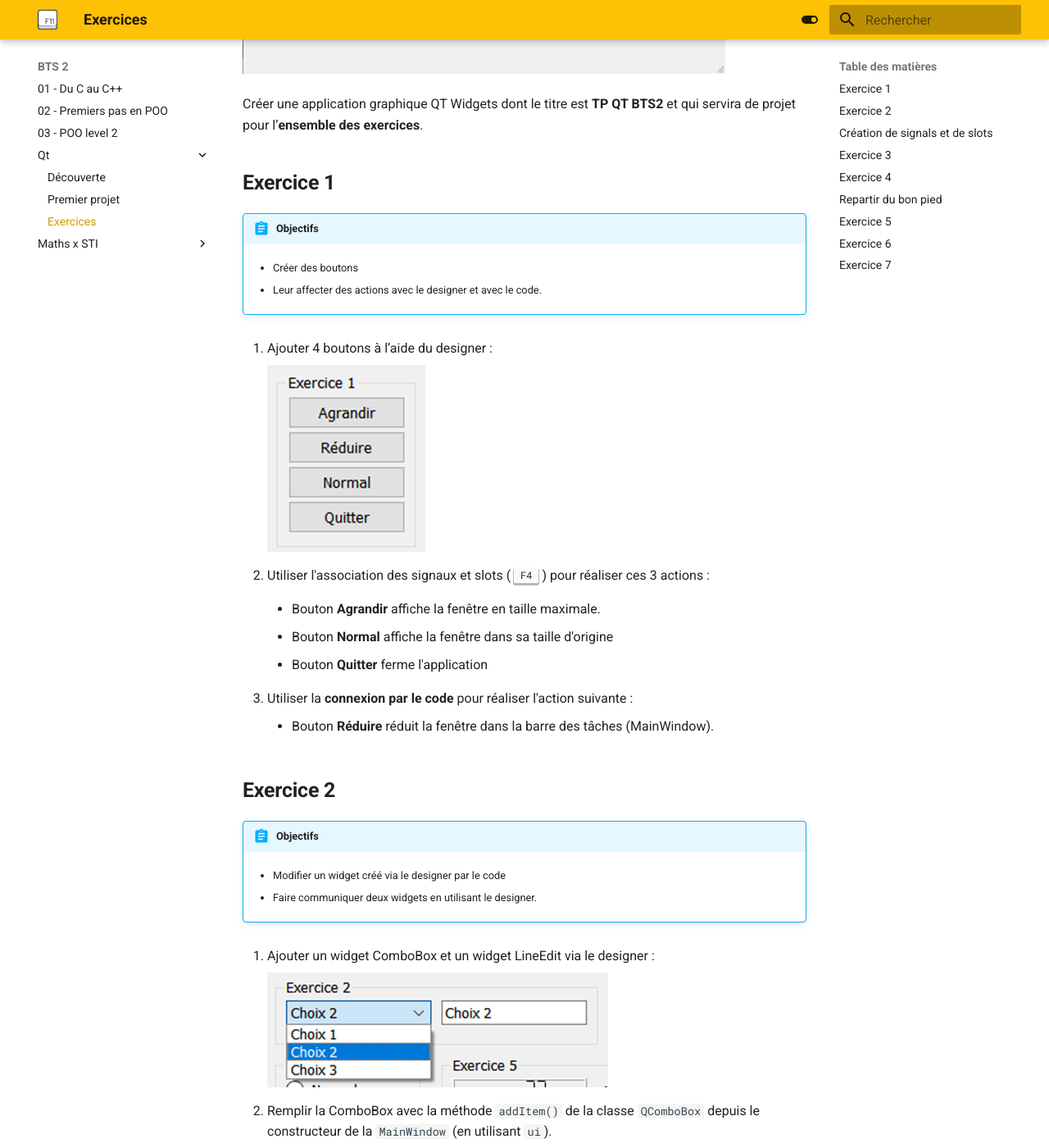
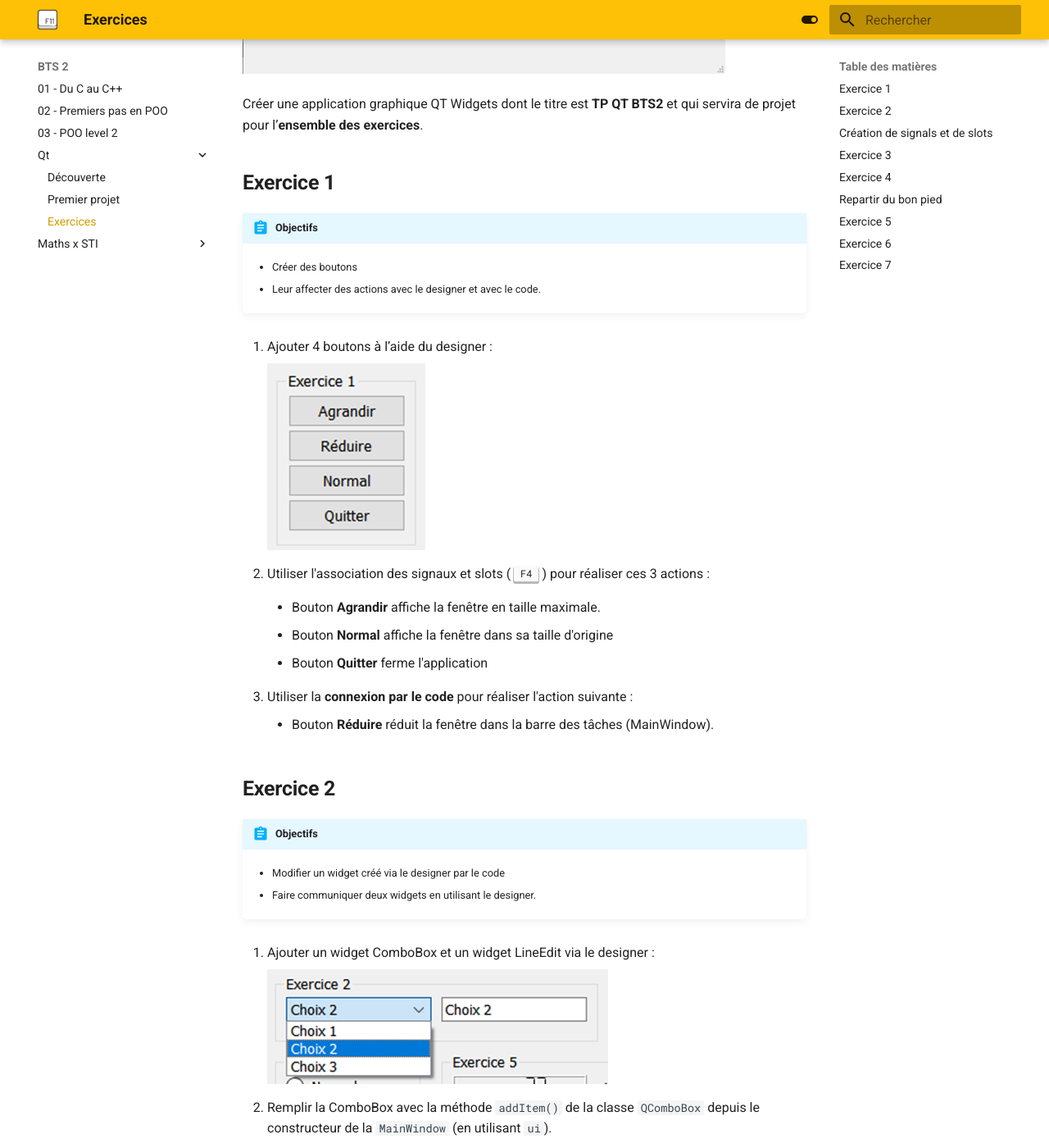
Before and after one commit to bts-ciel-immac-laval/bts-ciel-immac-laval.github.io, an MkDocs documentation site: the page built from docs/bts-2/90-qt-3.md, in a window 1280 px wide and 1400 px high, scrolled down 700 px. Shown: the whole window at 82% size. Built offline with MkDocs 1.6.1 and Material for MkDocs 9.7.7, drawn with Linux system fonts in a browser that asks for light colours.

Commit message:
allégement admonition

```diff
--- a/docs/stylesheets/extra.css
+++ b/docs/stylesheets/extra.css
@@ -10,7 +10,7 @@ h1#bts-ciel-immac-2024-25 {
 .md-typeset .grid {
     grid-template-columns: repeat(auto-fit,minmax(min(100%,8rem),1fr))
 }
-.md-typeset details {
+.md-typeset details, .md-typeset .admonition {
     border: 0;
 }
 .bts-welcome {
```
